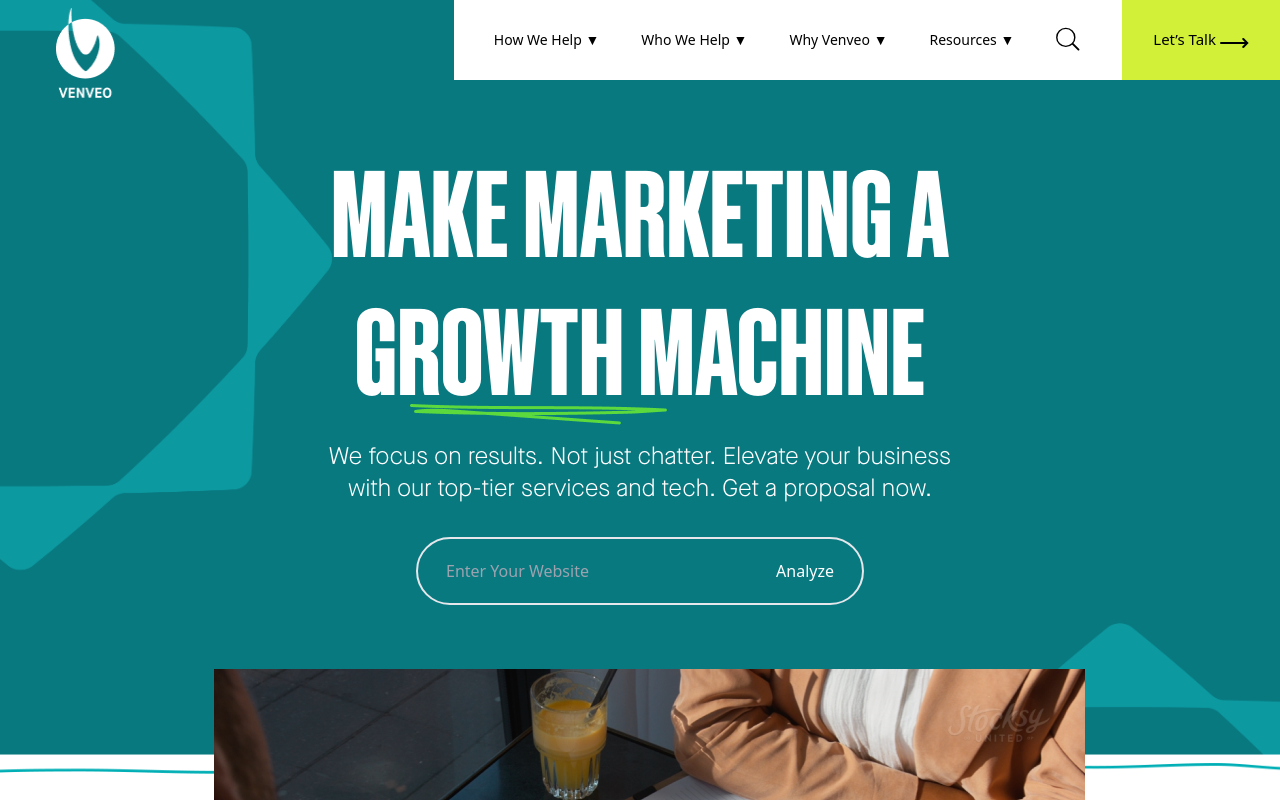
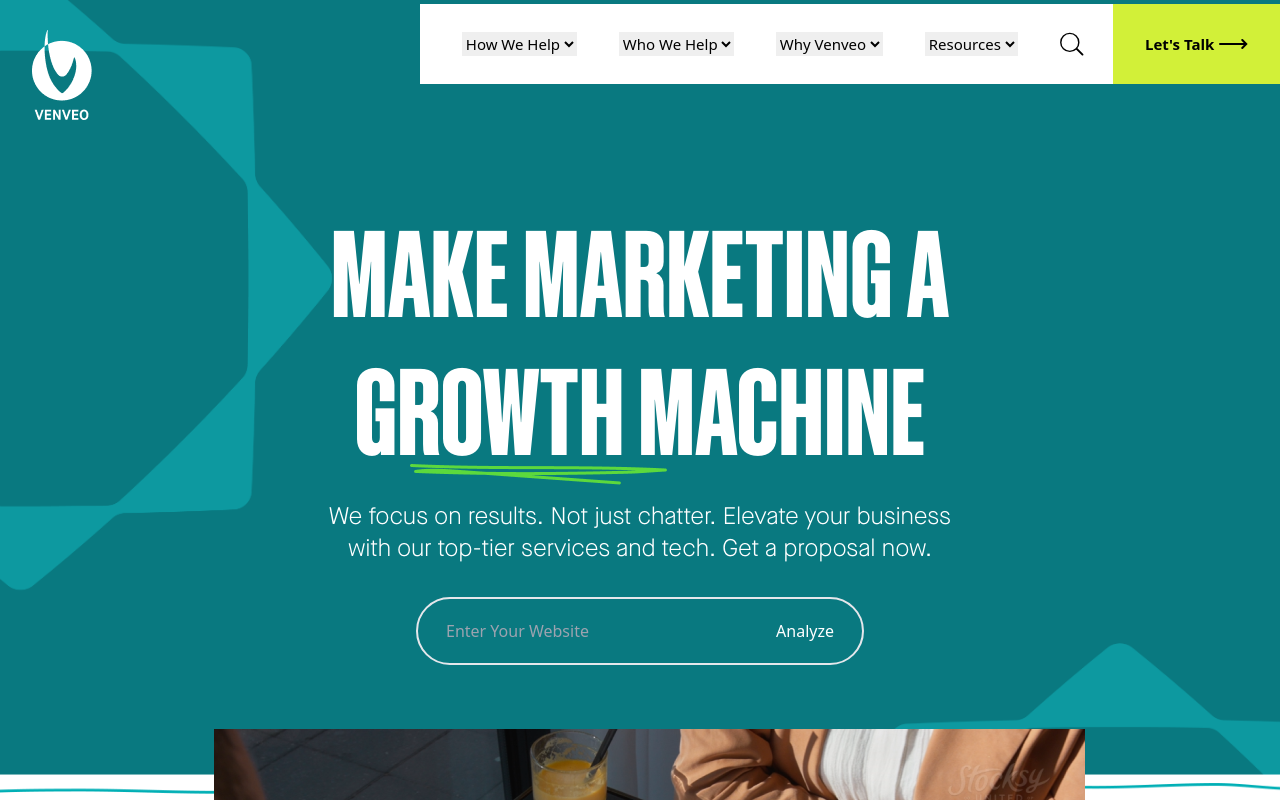
Before and after one commit to BimlaJain/venveo-hero-page, a React (Create React App) app: page / in a window 1280 px wide. Shown: the top 800 px of the page. Built offline with nearby package versions, Linux system fonts and the light colour scheme.

Commit message:
change dropdown

```diff
--- a/src/common/Header.jsx
+++ b/src/common/Header.jsx
@@ -1,105 +1,78 @@
-import React, { useState } from "react";
-import navLogo from "../assets/png/logo.png";
-import rightArrow from "../assets/svg/right-arrow.svg";
-import Search from "../assets/svg/search.svg"
+import React, { useState, useEffect } from 'react'
+import logo from '../assets/png/logo.png'
+import { NAV_LIST } from '../utils/helper'
+import RightArrow  from '../assets/svg/right-arrow.svg'
+import  SearchIcon  from '../assets/svg/search.svg'
 
-const Header = () => {
-    const [isMenuOpen, setIsMenuOpen] = useState(false);
-
-    const toggleDropdown = (event) => {
-        const dropdown = event.currentTarget.nextElementSibling;
-        dropdown.classList.toggle("hidden");
+const Header = ({ myClass }) => {
+    const [open, setOpen] = useState()
+    useEffect(() => {
+        const handleOverflow = () => {
+            if (open && window.innerWidth < 770) {
+                document.body.classList.add("overflow-hidden");
+            } else {
+                document.body.classList.remove("overflow-hidden");
+            }
         };
-
+        handleOverflow();
+        window.addEventListener("resize", handleOverflow);
+        return () => {
+            window.removeEventListener("resize", handleOverflow);
+        };
+    }, [open]);
     return (
-        <header>
-            <nav className="h-[80px] 2xl:container">
-                <div className="flex justify-between items-center max-lg:px-4 md:pl-14  lg:-mt-5">
-                    <img
-                        src={navLogo}
-                        alt="venveo-logo-img"
-                        className="w-[59px] h-[90px] mt-7"
-                    />
-                    <button
-                        className="flex flex-col gap-3 cursor-pointer lg:hidden relative z-20 transition-all max-lg:pt-6 duration-700 ease-in-out"
-                        onClick={() => setIsMenuOpen(!isMenuOpen)}
-                    >
-                        <span
-                            className={`w-9 h-1 rounded-full bg-white transition-transform ${isMenuOpen ? "rotate-45 translate-y-2" : ""
-                                }`}
-                        ></span>
-
-                        <span
-                            className={`w-9 h-1 rounded-full bg-white transition-transform ${isMenuOpen ? "-rotate-45 -translate-y-2" : ""
-                                }`}
-                        ></span>
-                    </button>
-                    <div
-                        className={`${isMenuOpen ? "block" : "hidden"
-                            } absolute top-0 left-0 w-full bg-white max-lg:bg-blue transition-all duration-700 ease-in-out lg:flex  max-lg:fixed lg:static lg:w-auto  items-center max-lg:min-h-screen  z-10 lg:pl-10`}
-                    >
-                        <div className="flex flex-col lg:flex-row gap-[42px] py-6 md:py-0 pl-6 md:pl-0 items-center max-lg:justify-center max-lg:min-h-screen">
-                            {[
-                                {
-                                    title: "How We Help",
-                                    links: [
-                                        "Drive More Awareness",
-                                        "Get More Customers",
-                                        "Build Your Brand",
-                                    ],
-                                },
-                                {
-                                    title: "Who We Help",
-                                    links: [
-                                        "B2B",
-                                        "Dealers & Distributors",
-                                        "Manufacturing & Industrial",
-                                    ],
-                                },
-                                {
-                                    title: "Why Venveo",
-                                    links: ["Who We Are", "Results", "Our Approach"],
-                                },
-                                {
-                                    title: "Resources",
-                                    links: ["Blog", "Case Studies", "Webinars"],
-                                },
-                            ].map((menu, index) => (
-                                <div key={index} className="relative dropdown">
-                                    <a
-                                        href="#"
-                                        className="text-sm font-medium lg:text-black text-white hover:text-yellow-500"
-                                        onClick={toggleDropdown}
-                                    >
-                                        {menu.title} <span>▼</span>
+        <div className='max-w-[1920px] mx-auto max-md:pt-6 max-sm:pt-4 flex max-md:items-center justify-between'>
+            <div className=' max-w-max'>
+                <a href="#logo" className='relative z-10 '>
+                    <img src={logo} alt="venveo-logo" className='h-[90px] max-md:h-14 max-sm:h-16 mt-[30px] ml-8' />
                 </a>
-                                    <div className="absolute hidden dropdown-content bg-white shadow-lg py-4 px-6 mt-2 z-10">
-                                        {menu.links.map((item, idx) => (
-                                            <a
-                                                key={idx}
-                                                href="#"
-                                                className="block text-sm text-black  hover:text-yellow mb-2"
-                                            >
-                                                {item}
-                                            </a>
+            </div>
+            <div className={`flex items-center ${myClass} max-md:hidden -mt-8 `}>
+                <div className='bg-white relative z-10 py-7 max-lg:py-4 flex item-center gap-[42px] max-lg:gap-5 max-lg:px-6 pl-[41.79px] pr-[29.5px]'>
+                    {NAV_LIST.map((obj, i) => (
+                        <select key={i} name="venveo" id="myLink" className='cursor-pointer text-[15px] leading-[15px] font-maisonMedium outline-none '>
+                            <option value={obj.title}>{obj.title}</option>
+                            <option value={obj.OptionOne}>{obj.OptionOne}</option>
+                            <option value={obj.OptionTwo}>{obj.OptionTwo}</option>
+                            <option value={obj.OptionThree}>{obj.OptionThree}</option>
+                        </select>
                     ))}
-                                    </div>
-                                </div>
-                            ))}
-                            <img src={Search} alt="search" className="lg:fill-black fill-white" />
-                            <div className=" bg-yellow flex lg:py-8 lg:px-[31px] py-3 px-6 h-[81px]">
-                                <a
-                                    href="#"
-                                    className="text-custom-xs font-medium leading-normal flex items-center justify-center">
-                                    Let’s Talk <span><img className="lg:mt-2 ml-1" src={rightArrow} alt="arrow" /></span>
+                    <div>
+                        <a href="">
+                            <img src={SearchIcon} alt="search-icon" className='group-hover:fill-blue transition-all duration-300' stroke='group-hover:stroke-blue transition-all duration-300' />
                         </a>
                     </div>
                 </div>
+                <button className='flex items-center max-lg:py-[20.5px] py-[32.5px] px-[31.63px] bg-yellow gap-[5px] text-[15px] font-maisonDemi leading-[15px] font-semibold transition-all duration-300 hover:bg-black hover:text-white right-arrow'>Let's Talk <img src={RightArrow} alt="right-arrow" /></button>
+            </div>
+            <div
+                className={`md:hidden z-30 cursor-pointer pr-7`}
+                onClick={() => setOpen(!open)}
+            >
+                <div className={`flex flex-col gap-3 items-center ${open ? "!gap-0 transition-all duration-300" : "transition-all duration-300"}`}>
+                    <div className={`h-[2px] bg-white w-8 transition-all duration-300 rounded-lg ${open ? "rotate-[50deg] origin-center" : ""} `}></div>
+                    <div className={`h-[2px] bg-white w-8 transition-all duration-300 rounded-lg ${open ? "-rotate-[53deg] origin-center" : ""} `}></div>
                 </div>
             </div>
-            </nav>
-        </header>
-    );
-};
+            <div className={`w-full h-full bg-blue transition-all duration-500 left-0 md:-top-full z-20 fixed flex flex-col items-center justify-center items-center ${open ? "top-0 left-0" : "-top-full"
+                }`}>
+                <div className=' relative z-10 flex flex-col item-center justify-center text-center gap-7'>
+                    {NAV_LIST.map((obj, i) => (
+                        <select key={i} name="venveo" id="myLink" className='custom-select cursor-pointer text-[15px] text-white leading-[15px] font-maisonMedium outline-none max-md:mx-auto bg-transparent'>
+                            <option value={obj.title}>{obj.title}</option>
+                            <option value={obj.OptionOne}>{obj.OptionOne}</option>
+                            <option value={obj.OptionTwo}>{obj.OptionTwo}</option>
+                            <option value={obj.OptionThree}>{obj.OptionThree}</option>
+                        </select>
+                    ))}
+                    <a href="">
+                        <img src={SearchIcon} alt="search-icon" className='group-hover:fill-blue transition-all duration-300' stroke='group-hover:stroke-blue transition-all duration-300' />
+                    </a>
+                    <button className='flex items-center max-lg:py-[20.5px] py-[32.5px] px-[31.63px] bg-yellow gap-[5px] text-[15px] font-maisonDemi leading-[15px] font-semibold transition-all duration-300 hover:bg-black hover:text-white right-arrow'>Let's Talk <img src={RightArrow} alt="right-arrow" /></button>
+                </div>
+            </div>
+        </div>
+    )
+}
 
-export default Header;
+export default Header
--- /dev/null
+++ b/src/utils/helper.jsx
@@ -0,0 +1,26 @@
+export const NAV_LIST = [
+    {
+        title: "How We Help",
+        OptionOne: "Item 1",
+        OptionTwo: "Item 2",
+        OptionThree: "Item 3",
+    },
+    {
+        title: "Who We Help",
+        OptionOne: "Item 1",
+        OptionTwo: "Item 2",
+        OptionThree: "Item 3",
+    },
+    {
+        title: "Why Venveo",
+        OptionOne: "Item 1",
+        OptionTwo: "Item 2",
+        OptionThree: "Item 3",
+    },
+    {
+        title: "Resources",
+        OptionOne: "Item 1",
+        OptionTwo: "Item 2",
+        OptionThree: "Item 3",
+    },
+]
```
Lines whose indentation alone changed are shown as unchanged.
